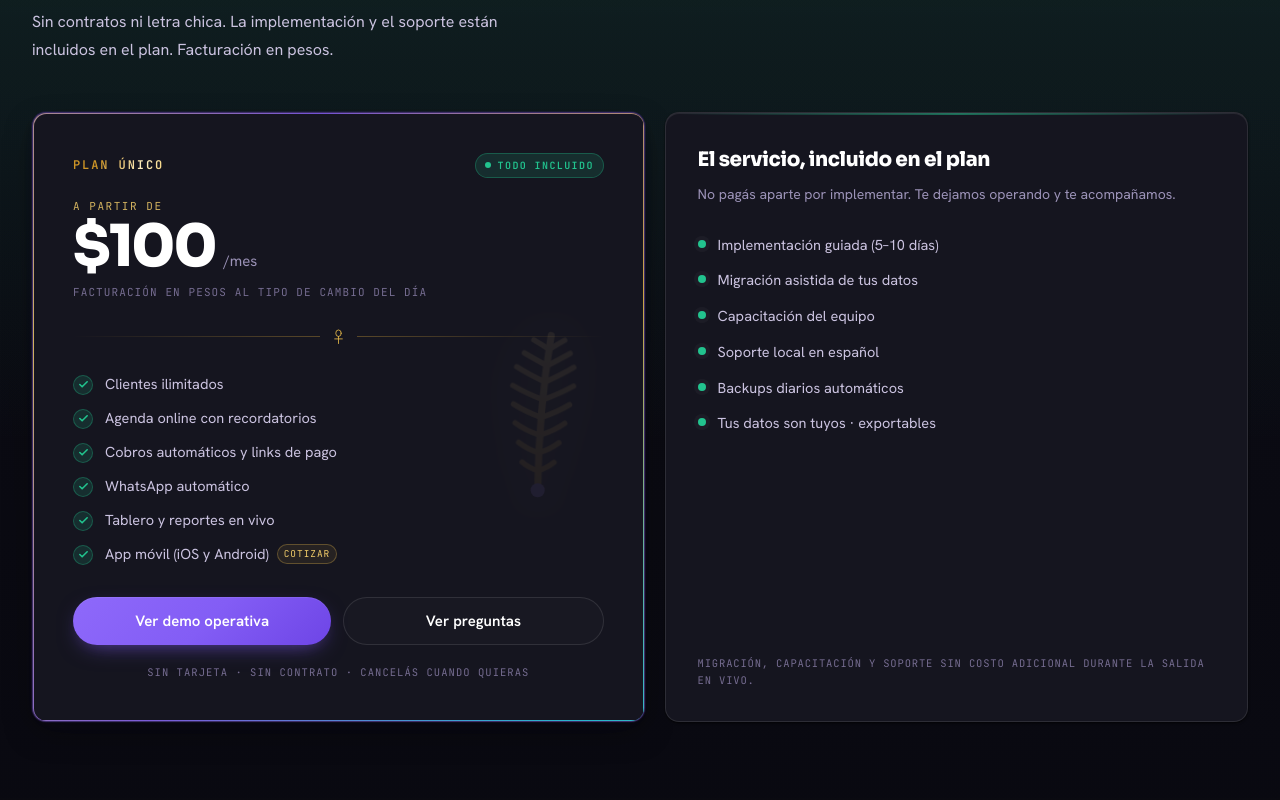
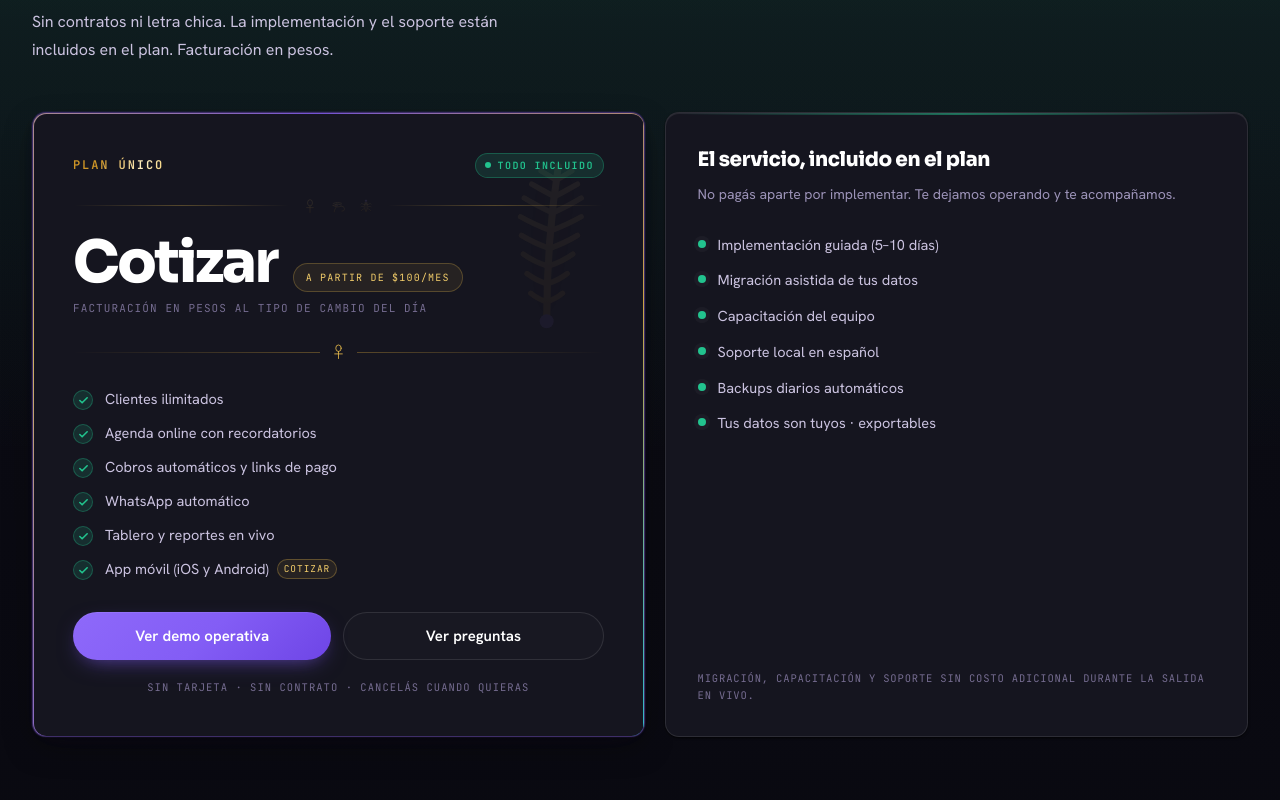
Before and after one commit to Gigisanta/maatwork-landing, a Next.js app: page / in a window 1280 px wide. Shown: the part 4060-4860 px from the top of the page. Built offline with nearby package versions, Linux system fonts and the light colour scheme.

Commit message:
feat: make pricing quote-led

```diff
--- a/src/components/Pricing.tsx
+++ b/src/components/Pricing.tsx
@@ -49,34 +49,42 @@ export function Pricing() {
             >
               {/* Engraved feather of Maat — the namesake symbol (truth / order),
                   living gold watermark behind the plan. */}
-              <div aria-hidden className="pointer-events-none absolute -right-4 top-1/2 -translate-y-1/2">
+              <div aria-hidden className="pointer-events-none absolute -right-6 top-4 hidden md:block">
                 {/* eslint-disable-next-line @next/next/no-img-element */}
                 <img
                   src="/motifs/feather-of-maat.svg"
                   alt=""
-                  className="motif motif-float h-48 w-48 md:h-56 md:w-56"
-                  style={{ "--motif-o": 0.06 } as CSSProperties}
+                  className="motif motif-float h-44 w-44 lg:h-56 lg:w-56"
+                  style={{ "--motif-o": 0.055 } as CSSProperties}
                 />
               </div>
 
-              <div className="relative flex items-center justify-between">
+              <div className="relative flex items-center justify-between gap-4">
                 <span className="eyebrow gold-shimmer">Plan único</span>
-                <span className="status-pill status-pill--ok">
+                <span className="status-pill status-pill--ok shrink-0">
                   <span className="live-ring h-1.5 w-1.5 rounded-full bg-success" />
                   Todo incluido
                 </span>
               </div>
 
-              <div className="relative mt-5">
-                <span className="block font-mono text-[11px] uppercase tracking-[0.14em] text-gold-300/85">
-                  A partir de
+              <div aria-hidden className="relative mt-5 hidden items-center justify-center gap-3 sm:flex">
+                <span className="h-px flex-1 bg-gradient-to-r from-transparent via-gold-400/30 to-transparent" />
+                {/* eslint-disable-next-line @next/next/no-img-element */}
+                <img src="/motifs/ankh.svg" alt="" className="motif motif-float h-4 w-4" style={{ "--motif-o": 0.16 } as CSSProperties} />
+                {/* eslint-disable-next-line @next/next/no-img-element */}
+                <img src="/motifs/eye-of-horus.svg" alt="" className="motif motif-float h-4 w-4 [animation-delay:-1.8s]" style={{ "--motif-o": 0.13 } as CSSProperties} />
+                {/* eslint-disable-next-line @next/next/no-img-element */}
+                <img src="/motifs/scarab.svg" alt="" className="motif motif-float h-4 w-4 [animation-delay:-3.2s]" style={{ "--motif-o": 0.12 } as CSSProperties} />
+                <span className="h-px flex-1 bg-gradient-to-r from-transparent via-gold-400/30 to-transparent" />
+              </div>
+
+              <div className="relative mt-5 flex flex-wrap items-end gap-x-4 gap-y-2">
+                <span className="font-display text-[58px] leading-none tracking-[-0.04em] text-white" style={{ fontWeight: 800 }}>
+                  Cotizar
                 </span>
-                <div className="mt-1 flex items-baseline gap-2">
-                  <span className="font-display text-[58px] leading-none tracking-[-0.04em] text-white" style={{ fontWeight: 800 }}>
-                    $100
-                  </span>
-                  <span className="text-[15px] text-slate-400">/mes</span>
-                </div>
+                <span className="rounded-full border border-gold-400/25 bg-gold-400/[0.08] px-3 py-1.5 font-mono text-[10px] uppercase tracking-[0.12em] text-gold-300">
+                  A partir de $100/mes
+                </span>
               </div>
               <p className="relative mt-2 font-mono text-[11px] uppercase tracking-[0.1em] text-slate-500">
                 Facturación en pesos al tipo de cambio del día
```
